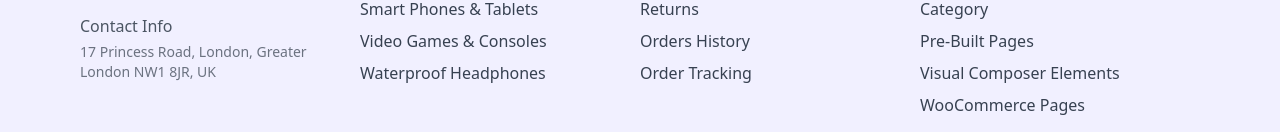
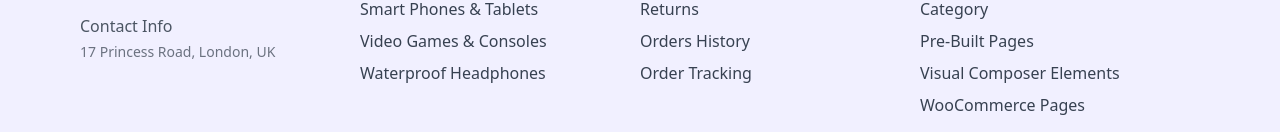
Before and after one commit to Qamrul-Hassan/Hektto, a React (Vite) app: page / in a window 1280 px wide. Shown: the part 5156-5288 px from the top of the page. Built offline with nearby package versions, Linux system fonts and the light colour scheme; no server answers.

Commit message:
Initial commit

```diff
--- a/src/Components/Footer.jsx
+++ b/src/Components/Footer.jsx
@@ -27,7 +27,7 @@ const Footer = () => {
                 placeholder="Enter Email Address"
                 value={email}
                 onChange={(e) => setEmail(e.target.value)}
-                className="w-[70%] px-2 py-1 rounded-md text-gray-500 border border-gray-300 focus:outline-none"
+                className="w-[60%] px-2 py-1 rounded-md text-gray-500 border border-gray-300 focus:outline-none"
               />
               <button
                 className="w-[25%] mt-2 bg-pink-500 hover:bg-pink-600 text-white font-small py-1 px-2 rounded-md ml-2"
@@ -40,7 +40,7 @@ const Footer = () => {
             <div className="mt-4">
               <p className="font-medium text-gray-600">Contact Info</p>
               <p className="text-sm text-gray-500 mt-1">
-                17 Princess Road, London, Greater London NW1 8JR, UK
+                17 Princess Road, London, UK
               </p>
             </div>
           </div>
```
